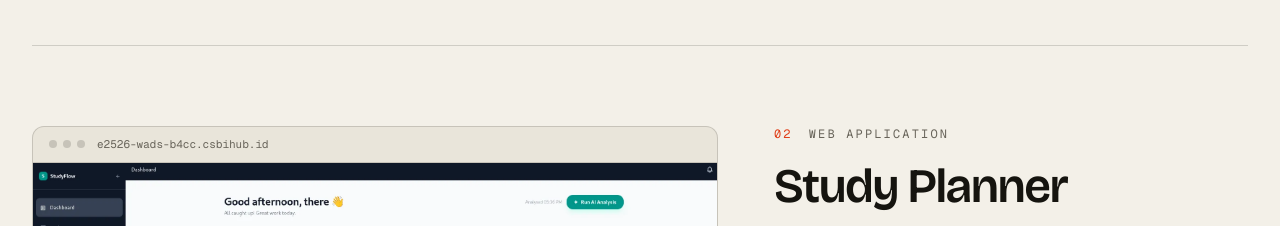
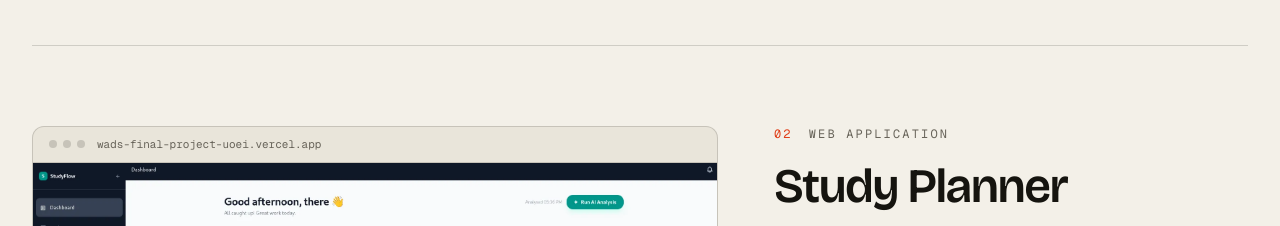
Before and after one commit to Mamy32/Bigjean-porfolio, a React (Vite) app: page / in a window 1280 px wide. Shown: the part 1900-2126 px from the top of the page. Built offline with nearby package versions, Linux system fonts and the light colour scheme.

Commit message:
fix image

```diff
--- a/src/data/portfolioData.ts
+++ b/src/data/portfolioData.ts
@@ -91,7 +91,7 @@ export const projects: Project[] = [
       "PostgreSQL data layer modelled with Prisma",
     ],
     tags: ["Next.js", "React", "TypeScript", "Node.js", "Express", "PostgreSQL", "Prisma"],
-    liveUrl: "https://e2526-wads-b4cc.csbihub.id/",
+    liveUrl: "https://wads-final-project-uoei.vercel.app/",
     image: "/images/study-planner.webp",
   },
   {
```
